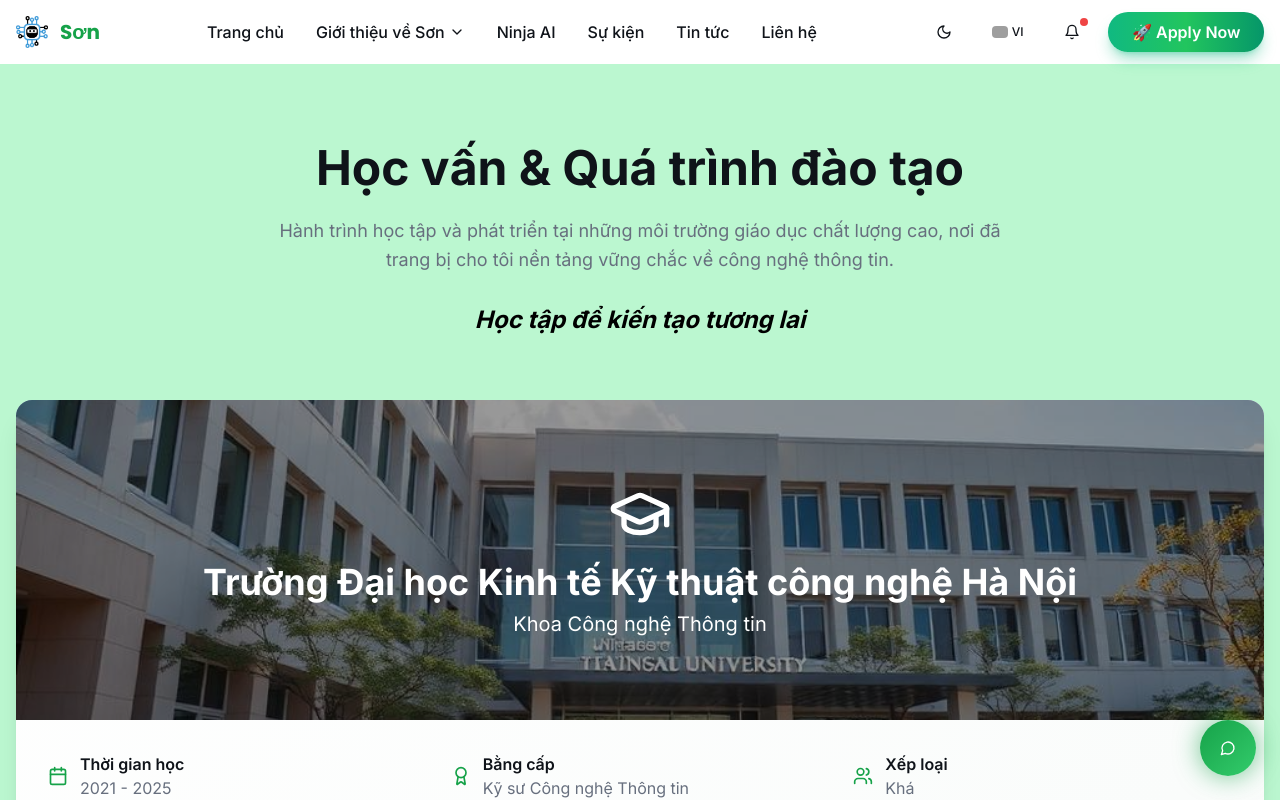
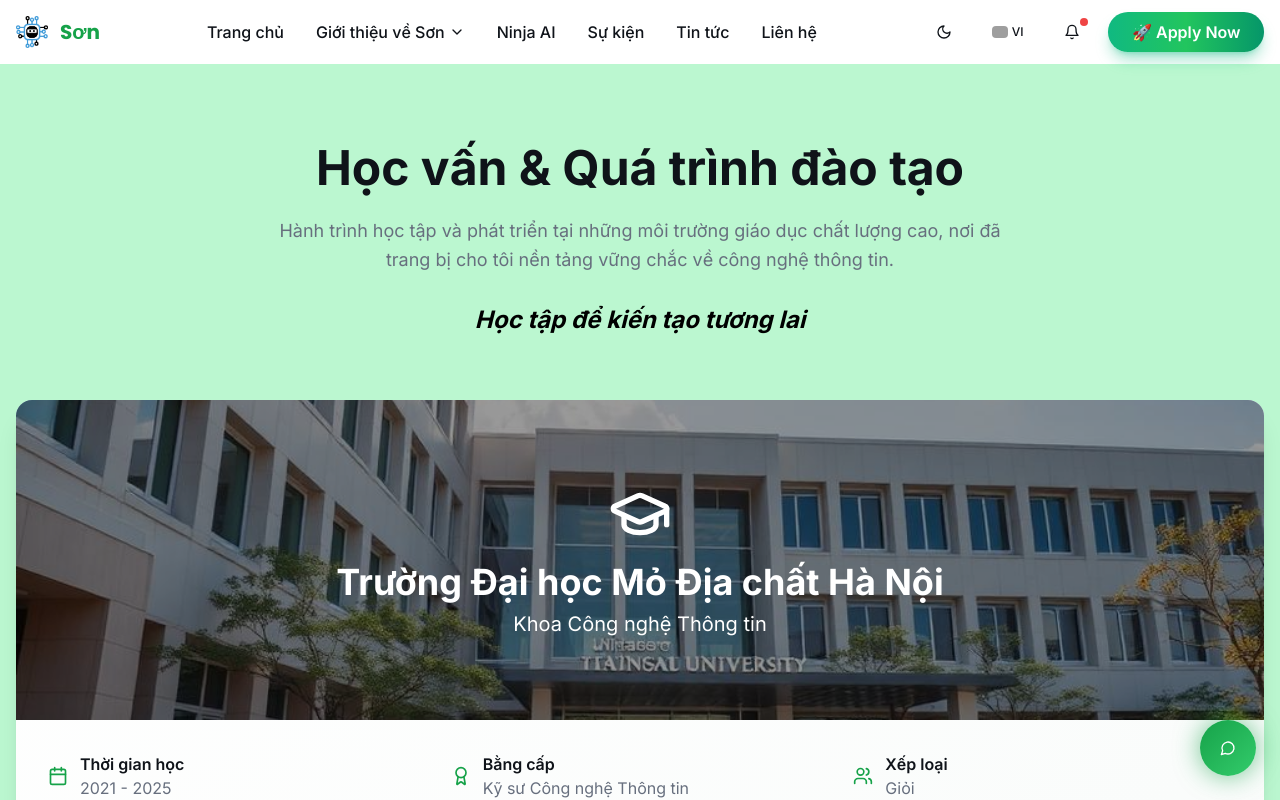
Before and after one commit to Bapefisher1610/n-ninja-ai-hub, a React (Vite) app: page /gioi-thieu/hoc-van in a window 1280 px wide. Shown: the top 800 px of the page. Built offline with nearby package versions, Linux system fonts and the light colour scheme; grey boxes are pictures that could not be loaded.

Commit message:
Update Education.tsx

```diff
--- a/src/pages/About/Education.tsx
+++ b/src/pages/About/Education.tsx
@@ -36,7 +36,7 @@ const Education = () => {
           <div className="relative h-64 md:h-80 group">
             <img
               src={universityCampus}
-              alt="Trường Đại học Kinh tế Kỹ thuật công nghệ Hà Nội"
+              alt="Trường Đại học Mỏ Địa chất Hà Nội"
               className="w-full h-full object-cover transform group-hover:scale-105 transition-transform duration-700"
             />
             <div className="absolute inset-0 bg-black/40 group-hover:bg-black/50 transition-colors duration-500" />
@@ -44,7 +44,7 @@ const Education = () => {
               <div className="animate-fadeInUp">
                 <GraduationCap className="w-16 h-16 mx-auto mb-4 animate-bounce-slow" />
                 <h2 className="text-3xl md:text-4xl font-bold mb-2">
-                  Trường Đại học Kinh tế Kỹ thuật công nghệ Hà Nội
+                  Trường Đại học Mỏ Địa chất Hà Nội
                 </h2>
                 <p className="text-xl">Khoa Công nghệ Thông tin</p>
               </div>
@@ -67,7 +67,7 @@ const Education = () => {
                 {
                   icon: <Users className="w-5 h-5 text-primary" />,
                   title: "Xếp loại",
-                  content: "Khá",
+                  content: "Giỏi",
                 },
               ].map((item, i) => (
                 <div
```
